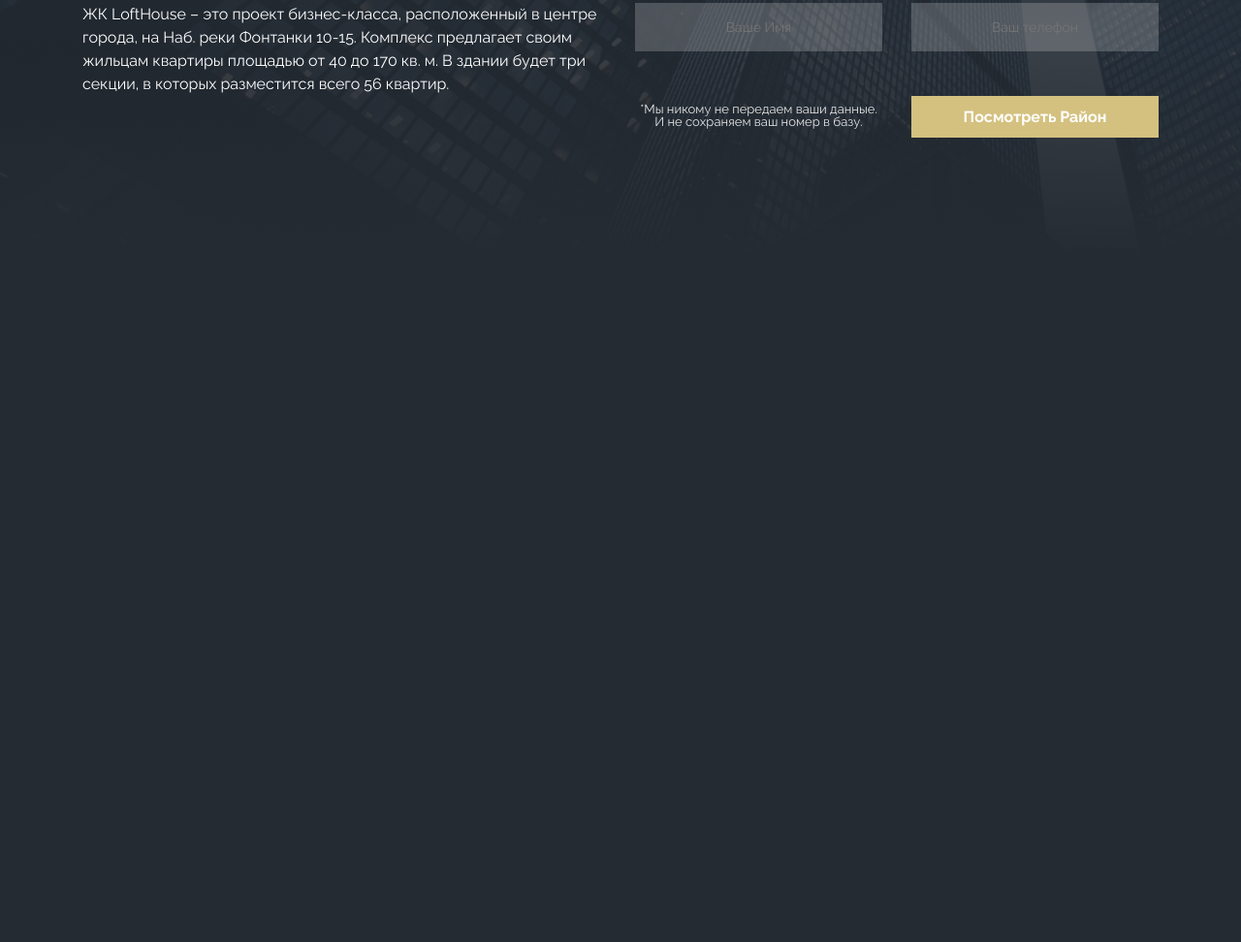
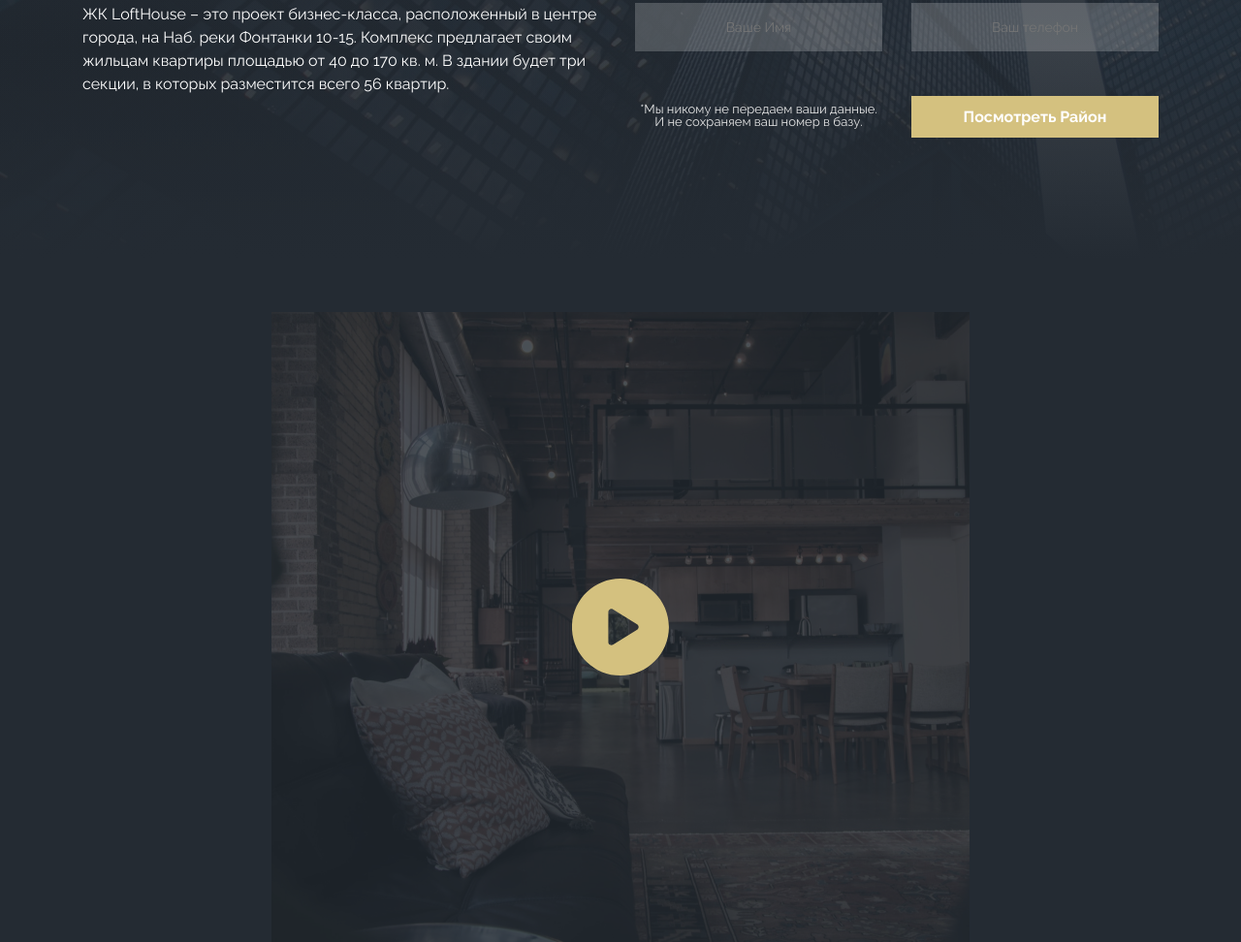
Before and after one commit to MonthuMont/tour-plan, a plain HTML site: page index.html in a window 1280 px wide. Shown: the part 2295-3267 px from the top of the page at 97% size. Before the commit the page ends 2617 px from the top, so only its background shows below. Drawn offline with nearby package versions, Linux system fonts and the light colour scheme; files whose address does not match are found by name.

Commit message:
created: video section

```diff
--- a/index.html
+++ b/index.html
@@ -138,7 +138,17 @@
                 </div>
             </div>
         </section>
+        <section class="video">
+            <div class="container-video">
+                <div class="video__block">
+                    <a href="https://www.youtube.com/watch?v=AKRJujP5EFU" class="video__link">
+                        <img src="./src/img/videoBlock/play.svg" alt="" class="video__icon">
+                        <img src="./src/img/videoBlock/Rectangle.jpg" alt="" class="video__img">
+                    </a>
 
+                </div>
+            </div>
+        </section>
     </main>
 
 </body>
--- a/src/scss/base/_base.scss
+++ b/src/scss/base/_base.scss
@@ -32,3 +32,7 @@ a {
   font-weight: bold;
   color: $accent;
 }
+.container-video{
+  max-width: 720px;
+  margin: 0px auto;
+}
--- /dev/null
+++ b/src/scss/blocks/_video.scss
@@ -0,0 +1,43 @@
+.video {
+  // .video__block
+
+  &__block {
+    max-width: 720px;
+  }
+
+  // .video__link
+
+  &__link {
+    position: relative;
+    display: block;
+    text-align: center;
+    &::before {
+      content: "";
+      position: absolute;
+      left: 0px;
+      top: 0px;
+      width: 100%;
+      height: 100%;
+      background: rgba(36, 43, 51, 0.8);
+      transition: background-color 0.2s ease-in;
+    }
+    &:hover::before {
+        background: rgba(36, 43, 51, 0.6);
+    }
+
+  }
+  // .video__icon
+
+  &__icon {
+    position: absolute;
+    left: 50%;
+    top: 50%;
+    transform: translate(-50%, -50%);
+    z-index: 10;
+  }
+
+  // .video__img
+
+  &__img {
+  }
+}
--- a/src/scss/main.scss
+++ b/src/scss/main.scss
@@ -6,4 +6,5 @@
 @import "./blocks/apartments.scss";
 @import "./blocks/card";
 @import "./blocks/cta";
-@import "./blocks/form"
+@import "./blocks/form";
+@import "./blocks/video";
```
Also changed, not shown: src/css/main.css, src/img/videoBlock/Rectangle.jpg (added), src/img/videoBlock/play.svg (added).
